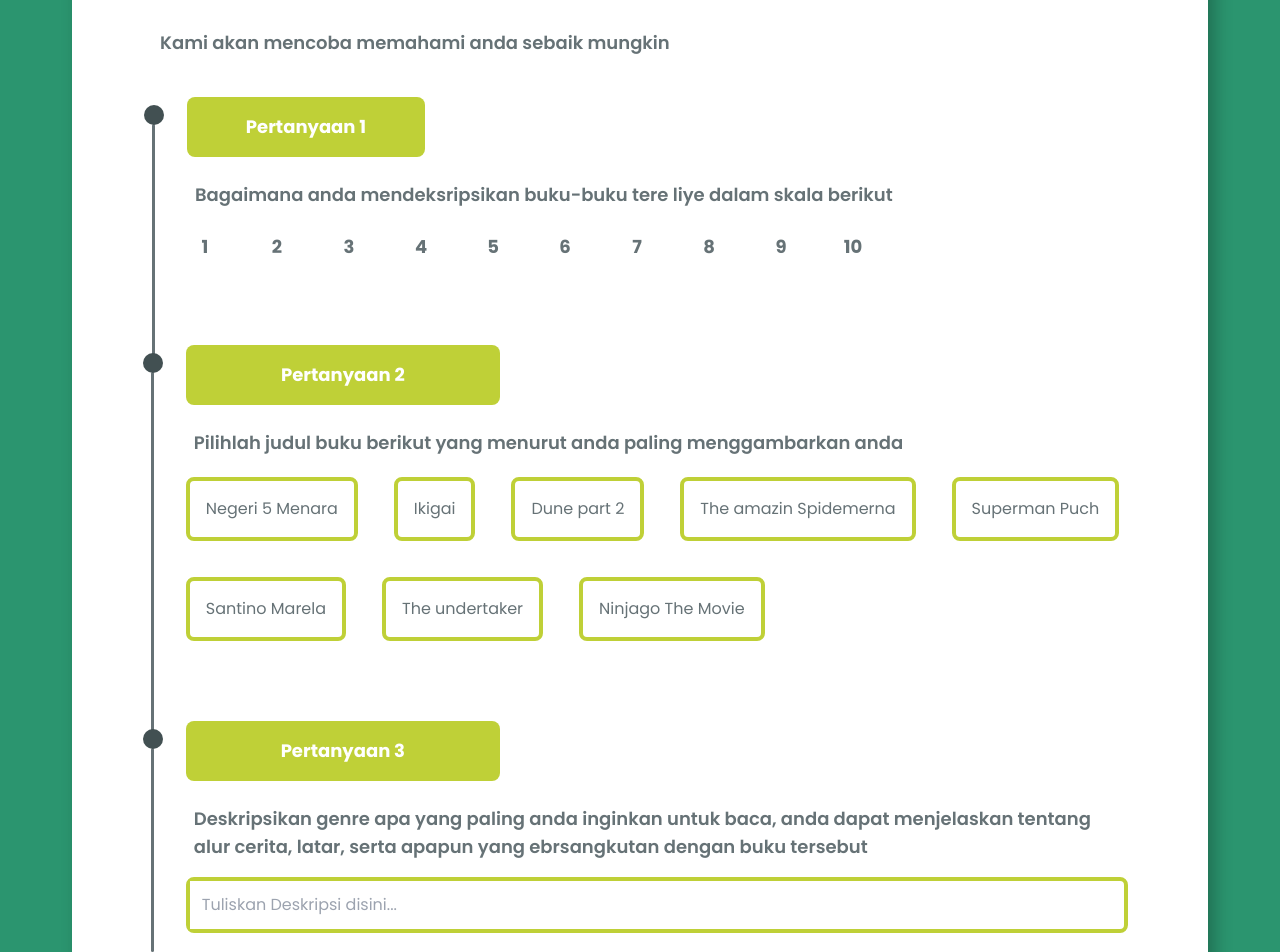
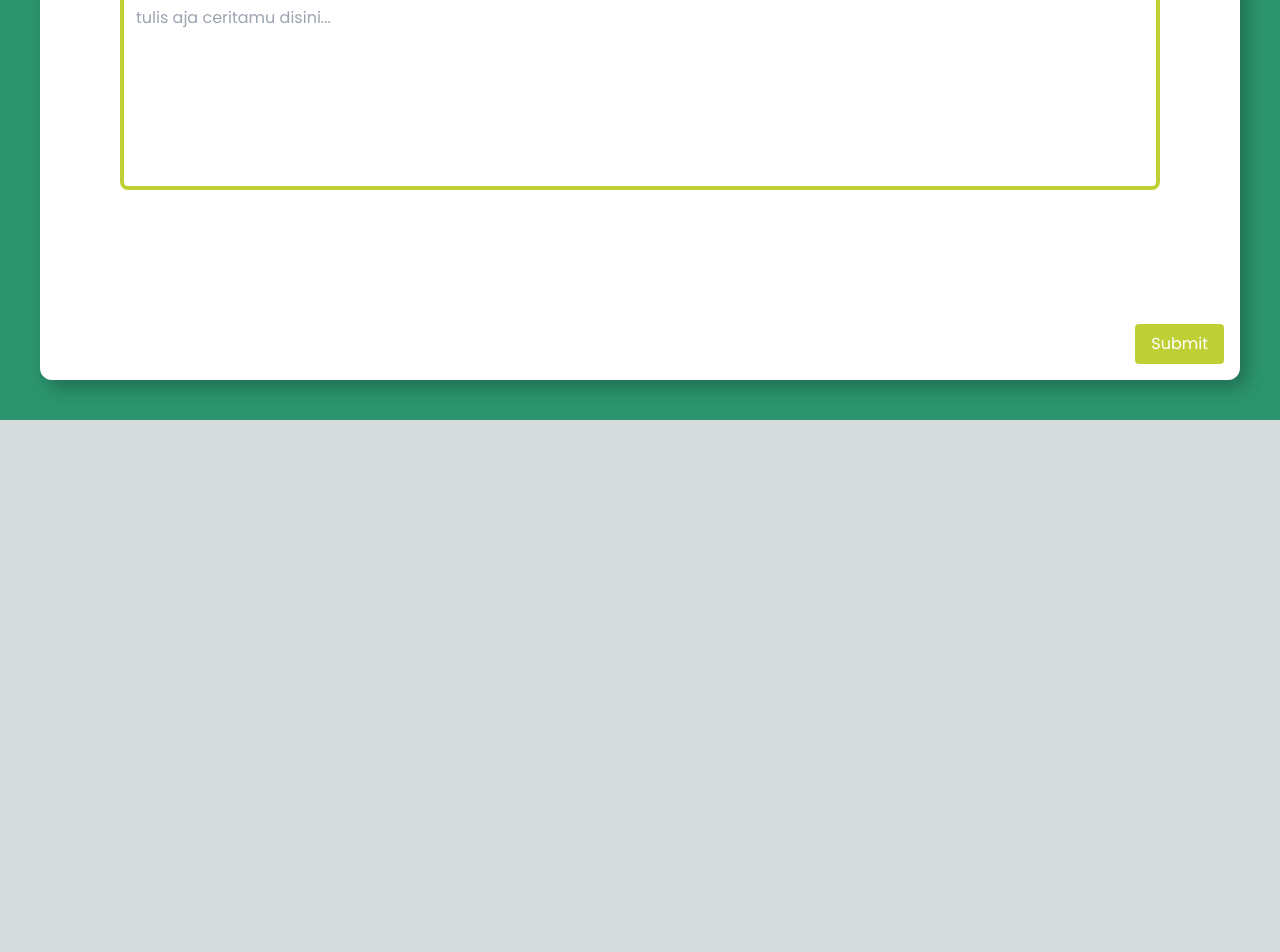
Before and after one commit to rhafif-p/Sentify, a Next.js app in the folder frontend/: page /home/questionMark in a window 1280 px wide. Shown: the part 380-1332 px from the top of the page. After the commit the page ends 800 px from the top, so only its background shows below. Built offline with nearby package versions, Linux system fonts and the light colour scheme.

Commit message:
fix: modify the interface

```diff
--- a/frontend/src/app/home/addImage/page.jsx
+++ b/frontend/src/app/home/addImage/page.jsx
@@ -1,10 +1,47 @@
-import React from 'react'
+'use client'
 
-export default function addImage() {
+import { useState, useRef } from 'react'
+import { ToastContainer, toast } from 'react-toastify'
+import 'react-toastify/dist/ReactToastify.css'
+
+export default function AddImage() {
+  const [selectedImage, setSelectedImage] = useState(null)
+  const fileInputRef = useRef(null)
+
+  const handleClickButton = () => {
+    if (fileInputRef.current) {
+      fileInputRef.current.click()
+    }
+  }
+
+  const handleFileChange = (e) => {
+    const file = e.target.files[0]
+    if (file) {
+      const reader = new FileReader()
+      reader.onloadend = () => {
+        setSelectedImage(reader.result)
+        toast.success('Image uploaded successfully!')
+      }
+      reader.readAsDataURL(file)
+    }
+  }
+
+  const handleCancel = () => {
+    setSelectedImage(null)
+    if (fileInputRef.current) {
+      fileInputRef.current.value = null // Clear the file input
+    }
+  }
+
+  const handleSubmit = () => {
+    // Handle the submit action here
+    toast.success('Image submitted successfully!')
+  }
+
   return (
     <main className="flex h-screen flex-col items-center justify-between p-10 bg-green">
       <div
-        className="bg-white h-screen flex flex-col items-center rounded-xl m-8"
+        className="bg-white h-screen w-full flex flex-col items-center rounded-xl mx-8"
         style={{ boxShadow: '7px 8px 17px 0px #00000040' }}
       >
         <p className="font-bold text-6xl text-darkgray font-poppins text-center w-3/6 pt-10 pb-16 leading-tight mt-8">
@@ -18,22 +55,45 @@ export default function addImage() {
 
         <div className="flex flex-row justify-evenly text-center pt-40">
           <div className="relative flex flex-col items-center justify-center px-20">
-            <div className="w-28 h-24 flex items-center justify-center rounded-lg border-4 border-solid border-limegreen">
-              <img src="/static/kamera.png" alt="Icon" className="w-8 h-8" />
-            </div>
-            <p className="text-md font-bold text-lightgray pt-2">
-              Gunakan Kamera
-            </p>
-          </div>
-
-          <div className="relative flex flex-col items-center justify-center px-20">
-            <div className="w-28 h-24 flex items-center justify-center rounded-lg border-4 border-solid border-limegreen">
-              <img src="/static/unggah.png" alt="Icon" className="w-8 h-8" />
+            <div
+              className="w-28 h-24 flex items-center justify-center rounded-lg border-4 border-solid border-limegreen"
+              onClick={handleClickButton}
+              style={{ cursor: 'pointer' }}
+            >
+              <img
+                src={selectedImage || '/static/unggah.png'}
+                alt="Icon"
+                className="w-8 h-8"
+              />
             </div>
             <p className="text-md font-bold text-lightgray pt-2">Unggah Foto</p>
           </div>
         </div>
+
+        {selectedImage && (
+          <div className="flex flex-row items-center mt-4 space-x-4">
+            <button
+              className="border border-limegreen text-limegreen px-4 py-2 rounded"
+              onClick={handleCancel}
+            >
+              Cancel
+            </button>
+            <button
+              className="bg-limegreen text-white px-4 py-2 rounded"
+              onClick={handleSubmit}
+            >
+              Submit
+            </button>
+          </div>
+        )}
       </div>
+      <input
+        type="file"
+        ref={fileInputRef}
+        style={{ display: 'none' }}
+        onChange={handleFileChange}
+      />
+      <ToastContainer />
     </main>
   )
 }
--- a/frontend/src/app/home/page.jsx
+++ b/frontend/src/app/home/page.jsx
@@ -5,7 +5,7 @@ export default function Home() {
   return (
     <main className="flex h-screen flex-col items-center justify-between p-10 bg-green">
       <div
-        className="bg-white h-screen flex flex-col items-center rounded-xl m-8"
+        className="bg-white h-screen w-full flex flex-col items-center rounded-xl mx-8"
         style={{ boxShadow: '7px 8px 17px 0px #00000040' }}
       >
         <p className="font-bold text-6xl text-darkgray font-poppins text-center w-2/5 pt-10 pb-16 leading-tight mt-8">
--- a/frontend/src/app/home/questionMark/page.jsx
+++ b/frontend/src/app/home/questionMark/page.jsx
@@ -1,106 +1,44 @@
-export default function questionMark(){
-    const numbers = Array.from({length: 10}, (_, i) => i + 1);
-    const dummy=["Negeri 5 Menara","Ikigai","Dune part 2","The amazin Spidemerna","Superman Puch", "Santino Marela","The undertaker","Ninjago The Movie"];
+'use client'
+
+import { ToastContainer, toast } from 'react-toastify'
+import 'react-toastify/dist/ReactToastify.css'
+
+export default function QuestionMark() {
+  const handleSubmit = () => {
+    // Handle submit logic here
+    toast.success('Form submitted successfully!')
+  }
+
   return (
-        <main className="flex h-full flex-col items-center justify-between p-10 bg-green">
+    <main className="flex h-screen flex-col items-center justify-center p-10 bg-green">
       <div
-                className="bg-white h-auto flex flex-col items-start  rounded-xl m-8 p-20 "
+        className="bg-white h-full w-full flex flex-col items-start rounded-xl p-20 relative"
         style={{ boxShadow: '7px 8px 17px 0px #00000040' }}
       >
-                <p className="font-bold text-6xl text-darkgray font-poppins text-start w-4/6  pb-8 leading-tight ">
-                    Jawab pertanyaan di bawah dengan seksama
+        <p className="font-bold text-6xl text-darkgray font-poppins text-left w-full pb-8 leading-tight">
+          Kamu kalo cerita sama aku ga ada yang marah kan?
         </p>
-                <p className="w-2/3 font-inter text-lg text-lightgray font-semibold text-start px-2">
-                    Kami akan mencoba memahami anda sebaik mungkin
+        <p className="w-full font-inter text-lg text-lightgray font-semibold text-left px-2">
+          kami coba dengerin kamu kok, ga kayak pacar kamu yang toxic itu!
         </p>
 
-                <div className="justify-start pt-10">
-                    <div className="flex flex-row">
-                        <div className="min-h-max flex flex-col min-w-[24px] justify-between items-center relative pt-2 pr-8">
-                            <img
-                            src="/question-bullet.svg"
-                            alt="question-bullet"
-                            width={20}
-                            className="w-[20px] absolute"
-                            />
-                            <div className="bg-lightgray min-h-[100%] w-[3px] rounded-full mt-[19px]"></div>
-                        </div>
-                        <div>
-                            <div className="text-lg font-bold bg-limegreen text-white flex items-center justify-center p-4 rounded-lg w-1/3">
-                                Pertanyaan 1
-                            </div>
-                            <p className="font-inter text-lg text-lightgray font-semibold text-start px-2 pt-6">
-                                Bagaimana anda mendeksripsikan buku-buku tere liye dalam skala berikut
-                            </p>
-                            <div className="justify-start flex flex-wrap gap-9 pt-5 pb-20">
-                                {numbers.map(number => (
-                                    <button
-                                        key={number}
-                                        className="text-lg font-bold text-lightgray flex items-center justify-center p-2 w-9 h-9 rounded-full hover:text-white hover:bg-limegreen"
-                                    >
-                                        {number}
-                                    </button>
-                                ))}
-                            </div>
-                        </div>
-                    </div>
-                    <div className="flex flex-row">
-                        <div className="min-h-max flex flex-col min-w-[24px] justify-between items-center relative pt-2 pr-8">
-                            <img
-                            src="/question-bullet.svg"
-                            alt="question-bullet"
-                            width={20}
-                            className="w-[20px] absolute"
-                            />
-                            <div className="bg-lightgray min-h-[100%] w-[3px] rounded-full mt-[19px]"></div>
-                        </div>
-                        <div>
-                            <div className="text-lg font-bold bg-limegreen text-white flex items-center justify-center p-4 rounded-lg w-1/3">
-                                Pertanyaan 2
-                            </div>
-                            <p className="font-inter text-lg text-lightgray font-semibold text-start px-2 pt-6">
-                                Pilihlah judul buku berikut yang menurut anda paling menggambarkan anda                            </p>
-                            <div className="justify-start flex flex-wrap gap-9 pt-5 pb-20">
-                                {dummy.map(number => (
-                                    <button
-                                        key={number}
-                                        className="items-center text-lightgray p-4 justify-center rounded-lg border-4 border-solid border-limegreen hover:bg-limegreen hover:text-white"
-                                    >
-                                        {number}
-                                    </button>
-                                ))}
-                            </div>
-                        </div>
-                    </div>
-                    <div className="flex flex-row">
-                        <div className="min-h-max flex flex-col min-w-[24px] justify-between items-center relative pt-2 pr-8">
-                            <img
-                            src="/question-bullet.svg"
-                            alt="question-bullet"
-                            width={20}
-                            className="w-[20px] absolute"
-                            />
-                            <div className="bg-lightgray min-h-[100%] w-[3px] rounded-full mt-[19px]"></div>
-                        </div>
-                        <div>
-                            <div className="text-lg font-bold bg-limegreen text-white flex items-center justify-center p-4 rounded-lg w-1/3">
-                                Pertanyaan 3
-                            </div>
-                            <p className="font-inter text-lg text-lightgray font-semibold text-start px-2 pt-6 pb-4">
-                            Deskripsikan genre apa yang paling anda inginkan untuk baca, anda dapat menjelaskan tentang alur cerita, latar, serta apapun yang ebrsangkutan dengan buku tersebut
-                            </p>
-                            <div className="justify-start rounded-lg border-4 border-limegreen">
-                                <input
-                                type="text"
-                                placeholder="Tuliskan Deskripsi disini..."
-                                className="text-lightgray p-3 w-auto h-auto"
+        <div className="pt-10 w-full flex flex-col">
+          <div className="w-full h-full relative">
+            <textarea
+              placeholder="tulis aja ceritamu disini..."
+              className="text-lightgray p-3 w-full min-h-[200px] border-4 border-limegreen rounded-lg focus:border-green resize-none"
             />
           </div>
         </div>
+
+        <button
+          className="bg-limegreen text-white px-4 py-2 rounded absolute bottom-4 right-4"
+          onClick={handleSubmit}
+        >
+          Submit
+        </button>
       </div>
-                </div>
-
-            </div>
+      <ToastContainer />
     </main>
   )
 }
```
Lines whose indentation alone changed are shown as unchanged.
